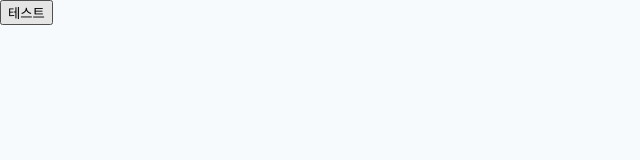
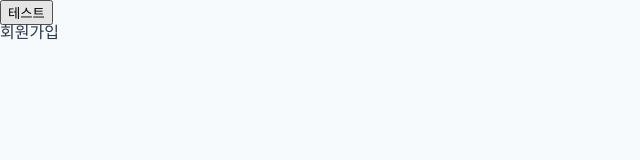
Before and after one commit to turtle601/blog-full-stack-app, a React (Create React App) app in the folder client/: page / in a window 1280 px wide. Shown: the top 160 px of the page, without its empty margins (0-640 px from the left). Built offline with nearby package versions, Linux system fonts and the light colour scheme.

Commit message:
feat : Link 태그(a) 설정 변경 #22

```diff
--- a/client/src/pages/Home.jsx
+++ b/client/src/pages/Home.jsx
@@ -1,13 +1,22 @@
 import React from 'react';
 import { Link } from 'react-router-dom';
+import styled, { css } from 'styled-components';
 
 import { useDarkMode } from '../hooks/useDarkMode';
 
+const RegisterLink = styled(Link)`
+  ${({ theme }) => {
+    return css`
+      color: ${theme.color.textColor};
+    `;
+  }}
+`;
 const Home = () => {
   const [darkMode, setDarkMode] = useDarkMode();
   return (
     <>
       <button onClick={setDarkMode}>테스트</button>
+      <RegisterLink to="/register">회원가입</RegisterLink>
     </>
   );
 };
--- a/client/src/styles/global.js
+++ b/client/src/styles/global.js
@@ -48,4 +48,8 @@ export const GlobalStyle = createGlobalStyle`
     background-color: ${props => props.theme.color.bgColor};
     color : ${props => props.theme.color.textColor};
   }
+  a {
+    display: block;
+    text-decoration: none;
+  }
 `;
```
